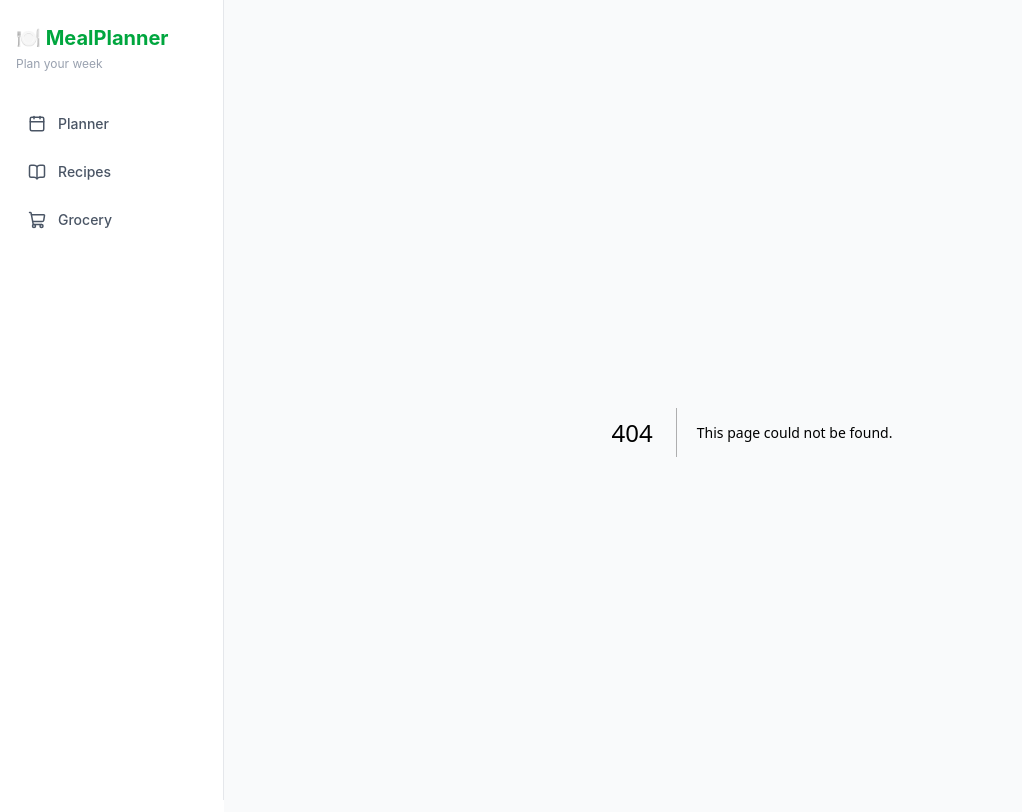
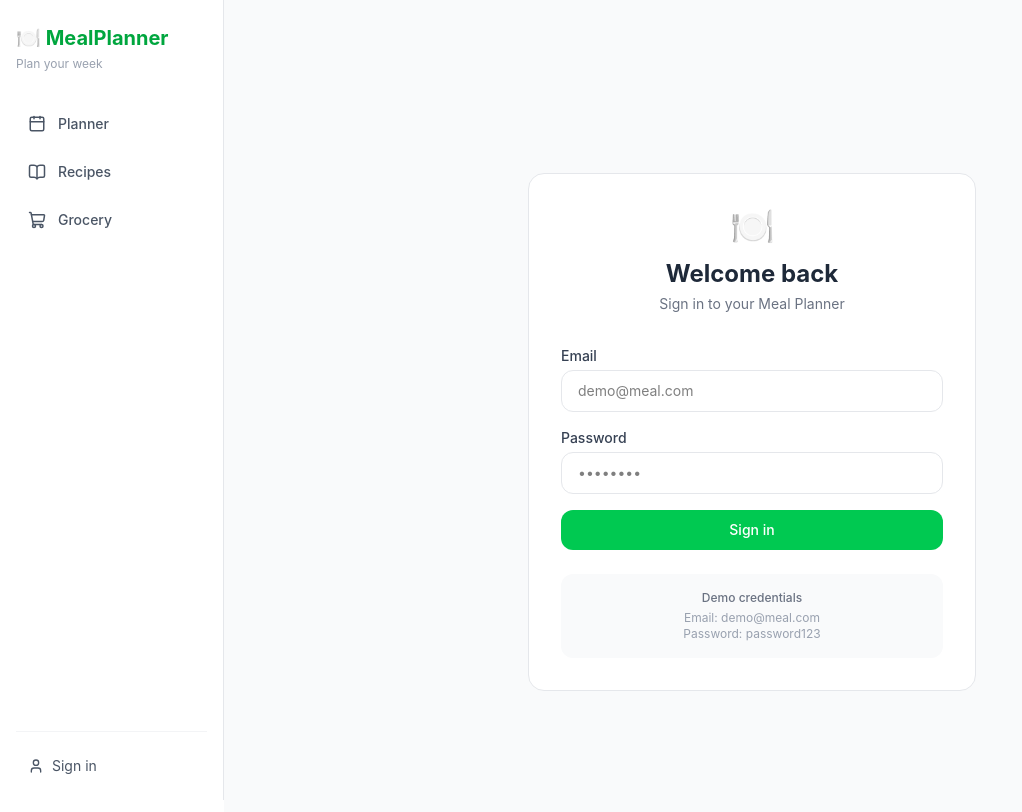
Before and after one commit to msdhanush211-bit/meal-planner, a Next.js app: page /login in a window 1280 px wide. Before the commit this address had no page. Shown: the top 812 px of the page, without its empty margins (0-1022 px from the left). Built offline with nearby package versions, Linux system fonts and the light colour scheme; no server answers.

Commit message:
Add authentication with NextAuth

```diff
--- /dev/null
+++ b/app/[...nextauth]/route.ts
@@ -0,0 +1,2 @@
+import { handlers } from '@/app/auth';
+export const { GET, POST } = handlers;
--- /dev/null
+++ b/app/auth.ts
@@ -0,0 +1,27 @@
+import NextAuth from 'next-auth';
+import Credentials from 'next-auth/providers/credentials';
+
+export const { handlers, signIn, signOut, auth } = NextAuth({
+  providers: [
+    Credentials({
+      name: 'credentials',
+      credentials: {
+        email: { label: 'Email', type: 'email' },
+        password: { label: 'Password', type: 'password' },
+      },
+      async authorize(credentials) {
+        const email = credentials?.email as string;
+        const password = credentials?.password as string;
+
+        if (email === 'demo@meal.com' && password === 'password123') {
+          return { id: '1', name: 'Demo User', email: 'demo@meal.com' };
+        }
+        return null;
+      },
+    }),
+  ],
+  pages: {
+    signIn: '/login',
+  },
+  secret: process.env.NEXTAUTH_SECRET || 'my-secret-key-123',
+});
--- a/app/layout.tsx
+++ b/app/layout.tsx
@@ -1,6 +1,7 @@
 import type { Metadata } from 'next';
 import './globals.css';
 import Navbar from '@/components/Navbar';
+import { SessionProvider } from 'next-auth/react';
 
 export const metadata: Metadata = {
   title: 'Meal Planner',
@@ -15,10 +16,12 @@ export default function RootLayout({
   return (
     <html lang="en">
       <body>
-        <Navbar />
-        <main className="ml-56 min-h-screen p-8 bg-gray-50">
-          {children}
-        </main>
+        <SessionProvider>
+          <Navbar />
+          <main className="ml-56 min-h-screen p-8 bg-gray-50">
+            {children}
+          </main>
+        </SessionProvider>
       </body>
     </html>
   );
--- /dev/null
+++ b/app/login/page.tsx
@@ -0,0 +1,87 @@
+'use client';
+
+import { useState } from 'react';
+import { signIn } from 'next-auth/react';
+import { useRouter } from 'next/navigation';
+
+export default function LoginPage() {
+  const [email, setEmail] = useState('');
+  const [password, setPassword] = useState('');
+  const [error, setError] = useState('');
+  const [loading, setLoading] = useState(false);
+  const router = useRouter();
+
+  const handleLogin = async (e: React.FormEvent) => {
+    e.preventDefault();
+    setLoading(true);
+    setError('');
+
+    const result = await signIn('credentials', {
+      email,
+      password,
+      redirect: false,
+    });
+
+    if (result?.error) {
+      setError('Invalid email or password');
+      setLoading(false);
+    } else {
+      router.push('/');
+    }
+  };
+
+  return (
+    <div className="min-h-screen bg-gray-50 flex items-center justify-center">
+      <div className="bg-white rounded-2xl border border-gray-200 p-8 w-full max-w-md">
+        <div className="text-center mb-8">
+          <div className="text-4xl mb-3">🍽️</div>
+          <h1 className="text-2xl font-bold text-gray-800">Welcome back</h1>
+          <p className="text-gray-500 text-sm mt-1">Sign in to your Meal Planner</p>
+        </div>
+
+        <form onSubmit={handleLogin} className="flex flex-col gap-4">
+          <div>
+            <label className="text-sm font-medium text-gray-700 block mb-1">Email</label>
+            <input
+              type="email"
+              value={email}
+              onChange={e => setEmail(e.target.value)}
+              placeholder="demo@meal.com"
+              className="w-full px-4 py-2.5 border border-gray-200 rounded-xl text-sm focus:outline-none focus:border-green-400"
+              required
+            />
+          </div>
+          <div>
+            <label className="text-sm font-medium text-gray-700 block mb-1">Password</label>
+            <input
+              type="password"
+              value={password}
+              onChange={e => setPassword(e.target.value)}
+              placeholder="••••••••"
+              className="w-full px-4 py-2.5 border border-gray-200 rounded-xl text-sm focus:outline-none focus:border-green-400"
+              required
+            />
+          </div>
+
+          {error && (
+            <p className="text-red-500 text-sm text-center">{error}</p>
+          )}
+
+          <button
+            type="submit"
+            disabled={loading}
+            className="w-full bg-green-500 text-white py-2.5 rounded-xl text-sm font-medium hover:bg-green-600 transition-colors disabled:opacity-50"
+          >
+            {loading ? 'Signing in...' : 'Sign in'}
+          </button>
+        </form>
+
+        <div className="mt-6 p-4 bg-gray-50 rounded-xl">
+          <p className="text-xs text-gray-500 text-center font-medium mb-1">Demo credentials</p>
+          <p className="text-xs text-gray-400 text-center">Email: demo@meal.com</p>
+          <p className="text-xs text-gray-400 text-center">Password: password123</p>
+        </div>
+      </div>
+    </div>
+  );
+}
--- a/components/Navbar.tsx
+++ b/components/Navbar.tsx
@@ -2,7 +2,8 @@
 
 import Link from 'next/link';
 import { usePathname } from 'next/navigation';
-import { Calendar, BookOpen, ShoppingCart } from 'lucide-react';
+import { Calendar, BookOpen, ShoppingCart, LogOut, User } from 'lucide-react';
+import { useSession, signOut } from 'next-auth/react';
 
 const navItems = [
   { href: '/', label: 'Planner', icon: Calendar },
@@ -12,6 +13,7 @@ const navItems = [
 
 export default function Navbar() {
   const pathname = usePathname();
+  const { data: session } = useSession();
 
   return (
     <aside className="fixed left-0 top-0 h-full w-56 bg-white border-r border-gray-200 flex flex-col p-4">
@@ -19,7 +21,8 @@ export default function Navbar() {
         <h1 className="text-xl font-bold text-green-600">🍽️ MealPlanner</h1>
         <p className="text-xs text-gray-400 mt-1">Plan your week</p>
       </div>
-      <nav className="flex flex-col gap-2">
+
+      <nav className="flex flex-col gap-2 flex-1">
         {navItems.map(({ href, label, icon: Icon }) => (
           <Link
             key={href}
@@ -35,6 +38,37 @@ export default function Navbar() {
           </Link>
         ))}
       </nav>
+
+      <div className="border-t border-gray-100 pt-4 mt-4">
+        {session ? (
+          <div>
+            <div className="flex items-center gap-2 px-3 py-2 mb-2">
+              <div className="w-7 h-7 rounded-full bg-green-100 flex items-center justify-center">
+                <User size={14} className="text-green-600" />
+              </div>
+              <div>
+                <p className="text-xs font-medium text-gray-700">{session.user?.name}</p>
+                <p className="text-xs text-gray-400">{session.user?.email}</p>
+              </div>
+            </div>
+            <button
+              onClick={() => signOut({ callbackUrl: '/login' })}
+              className="flex items-center gap-2 px-3 py-2 w-full rounded-lg text-sm text-red-500 hover:bg-red-50 transition-all"
+            >
+              <LogOut size={16} />
+              Sign out
+            </button>
+          </div>
+        ) : (
+          <Link
+            href="/login"
+            className="flex items-center gap-2 px-3 py-2 rounded-lg text-sm text-gray-600 hover:bg-gray-50"
+          >
+            <User size={16} />
+            Sign in
+          </Link>
+        )}
+      </div>
     </aside>
   );
 }
--- a/package.json
+++ b/package.json
@@ -12,6 +12,7 @@
     "autoprefixer": "^10.5.0",
     "lucide-react": "^1.8.0",
     "next": "16.2.4",
+    "next-auth": "^5.0.0-beta.31",
     "react": "19.2.4",
     "react-dom": "19.2.4"
   },
```
Also changed, not shown: 1 other file (tests, documents, lock files or other folders).
